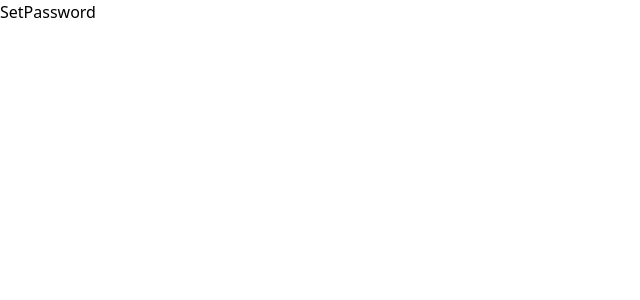
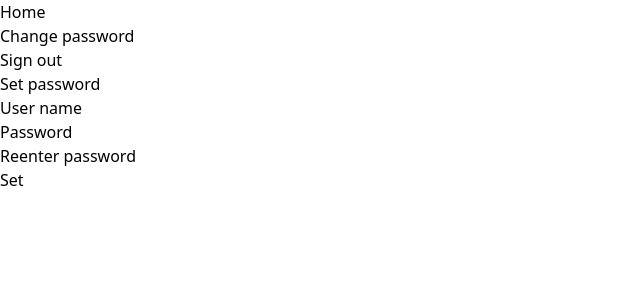
Before and after one commit to huyj2ee/jwt, a React app in the folder frontend/: page /setpassword in a window 1280 px wide. Shown: the top 300 px of the page, without its empty margins (0-640 px from the left). Built offline with nearby package versions, Linux system fonts and the light colour scheme; no server answers.

Commit message:
[frontend] implement set password logic

```diff
--- a/frontend/src/app/api.ts
+++ b/frontend/src/app/api.ts
@@ -17,7 +17,7 @@ import {
     ChangePasswordEndpoint,
     UsersEndpoint
   } from './setting';
-import { deleteUserAsync } from '../components/users/usersSlice';
+import { deleteUserAsync, setPasswordAsync } from '../components/users/usersSlice';
 
 export interface Credential {
   username: string,
@@ -49,6 +49,7 @@ export interface UserItem {
 };
 
 export interface UsersStore {
+  targetUsername: string,
   data: Array<UserItem>,
   count: number,
   limit: number,
@@ -94,6 +95,11 @@ export const refreshToken = async ({ rejectWithValue, dispatch, getState }: any)
         case 'deleteuser':
           dispatch(nextOp());
           dispatch(deleteUserAsync(user.params[user.curOp]));
+          break;
+
+        case 'setpassword':
+          dispatch(nextOp());
+          dispatch(setPasswordAsync(JSON.parse(user.params[user.curOp])));
           break;
       }
     }
@@ -244,3 +250,20 @@ export const deleteUser = async (username: string, { rejectWithValue, dispatch,
     return rejectWithValue(error.response.data);
   }
 }
+
+export const setPassword = async (params: {username: string, password: string}, { rejectWithValue, dispatch, getState }: any) => {
+  const accessToken: string = getState().user.accessToken;
+  const config = {
+    headers: { Authorization: `Bearer ${accessToken}` }
+  };
+  try {
+    const response = await axios.put(UsersEndpoint + '/' + params.username, params, config);
+    return response.data;
+  } catch (error) {
+    if (error.response.data.message === 'Admin role is required to edit user.') {
+      dispatch(setOps({ops:['setpassword'], params:[error.response.config.data]}));
+      dispatch(refreshTokenAsync());
+    }
+    return rejectWithValue(error.response.data);
+  }
+}
--- a/frontend/src/components/SetPassword.tsx
+++ b/frontend/src/components/SetPassword.tsx
@@ -1,10 +1,58 @@
-import React from 'react';
+import React, { useEffect, useState } from 'react';
+import Layout from './Layout';
+import { useNavigate, useSearchParams } from 'react-router-dom';
+import { AppDispatch, RootState } from '../app/store';
+import { useDispatch, useSelector } from 'react-redux';
+import { clearTargetUsername, setPasswordAsync } from './users/usersSlice';
+import { UsersStore } from '../app/api';
 
 const SetPassword : React.FunctionComponent = () => {
+  const navigate = useNavigate();
+  const users:UsersStore = useSelector((state: RootState) => state.users);
+  const dispatch:AppDispatch = useDispatch();
+  const [password, setPassword] = useState('');
+  const [confirmPassword, setConfirmPassword] = useState('');
+  const [errorMessage, setErrorMessage] = useState(null);
+  const [searchParams, setSearchParams] = useSearchParams();
+  const usernameObj:string = searchParams.get("username");
+  const username:string = usernameObj === null ? '' : usernameObj;
+
+  function handleSet() {
+    if (password !== confirmPassword) {
+      setErrorMessage('Password and reenter password is not matched.');
+    }
+    else {
+      dispatch(setPasswordAsync({username, password}));
+    }
+  }
+
+  useEffect(()=>{
+    if (users.targetUsername !== null) {
+      dispatch(clearTargetUsername());
+      navigate('/users');
+    }
+  }, [dispatch, users]);
+
   return (
-    <div>
-      SetPassword
-    </div>
+    <Layout>
+      <div>Set password</div>
+      <div>
+        <span>User name</span>
+        <span>{username}</span>
+      </div>
+      <div>
+        <label htmlFor='password'>Password</label>
+        <input id='password' type='password' onChange={e => setPassword(e.target.value)} value={password}></input>
+      </div>
+      <div>
+        <label htmlFor='reenterPassword'>Reenter password</label>
+        <input id='reenterPassword' type='password' onChange={e => setConfirmPassword(e.target.value)} value={confirmPassword}></input>
+      </div>
+      {errorMessage === null ? '' : <div>{errorMessage}</div>}
+      <div>
+        <button type='button' onClick={handleSet}>Set</button>
+      </div>
+    </Layout>
   );
 };
 
--- a/frontend/src/components/UserList.tsx
+++ b/frontend/src/components/UserList.tsx
@@ -3,11 +3,12 @@ import Layout from './Layout';
 import { useNavigate, useSearchParams } from 'react-router-dom';
 import { useDispatch, useSelector } from 'react-redux';
 import { AppDispatch, RootState } from '../app/store';
-import { deleteUserAsync, filterByUsernameAsync, listUsersAsync } from './users/usersSlice';
+import { clearTargetUsername, deleteUserAsync, filterByUsernameAsync, listUsersAsync } from './users/usersSlice';
 import { SignedInUser, UserItem, UsersStore } from '../app/api';
 
 const User : React.FunctionComponent<{user: UserItem}> = ({user}) => {
   const dispatch:AppDispatch = useDispatch();
+  const navigate = useNavigate();
 
   function unlock(username: string):void {
     alert('unlock ' + username);
@@ -23,7 +24,8 @@ const User : React.FunctionComponent<{user: UserItem}> = ({user}) => {
   }
 
   function setPassword(username: string):void {
-    alert('setPassword ' + username);
+    dispatch(clearTargetUsername());
+    navigate('/setpassword?username=' + username);
   }
 
   function setRoles(username: string):void {
--- a/frontend/src/components/users/usersSlice.ts
+++ b/frontend/src/components/users/usersSlice.ts
@@ -1,5 +1,5 @@
 import { ActionReducerMapBuilder, createAsyncThunk, createSlice, PayloadAction } from "@reduxjs/toolkit";
-import { deleteUser, filterByUsername, listUsers, UsersStore } from "../../app/api";
+import { deleteUser, filterByUsername, listUsers, setPassword, UsersStore } from "../../app/api";
 
 export const listUsersAsync = createAsyncThunk(
   'listusers',
@@ -25,7 +25,16 @@ export const deleteUserAsync = createAsyncThunk(
   }
 );
 
+export const setPasswordAsync = createAsyncThunk(
+  'setpassword',
+  async (params: {username: string, password: string}, thunkAPI) => {
+    const response = await setPassword(params, thunkAPI);
+    return response;
+  }
+);
+
 const initialState: UsersStore = {
+  targetUsername: null,
   data: [],
   count: 0,
   limit: 0,
@@ -36,6 +45,9 @@ const usersSlice = createSlice({
   name: 'users',
   initialState,
   reducers: {
+    clearTargetUsername: (state) => {
+      state.targetUsername = null;
+    }
   },
   extraReducers: (builder: ActionReducerMapBuilder<UsersStore>) => {
     builder
@@ -60,8 +72,13 @@ const usersSlice = createSlice({
         state.page = action.payload.page;
       })
       .addCase(filterByUsernameAsync.rejected, (state: UsersStore, action: PayloadAction<any>) => {
+      })
+      // setpassword
+      .addCase(setPasswordAsync.fulfilled, (state: UsersStore, action: PayloadAction<any>) => {
+        state.targetUsername = action.payload.username;
       });
   }
 });
 
+export const { clearTargetUsername } = usersSlice.actions;
 export default usersSlice.reducer;
```
